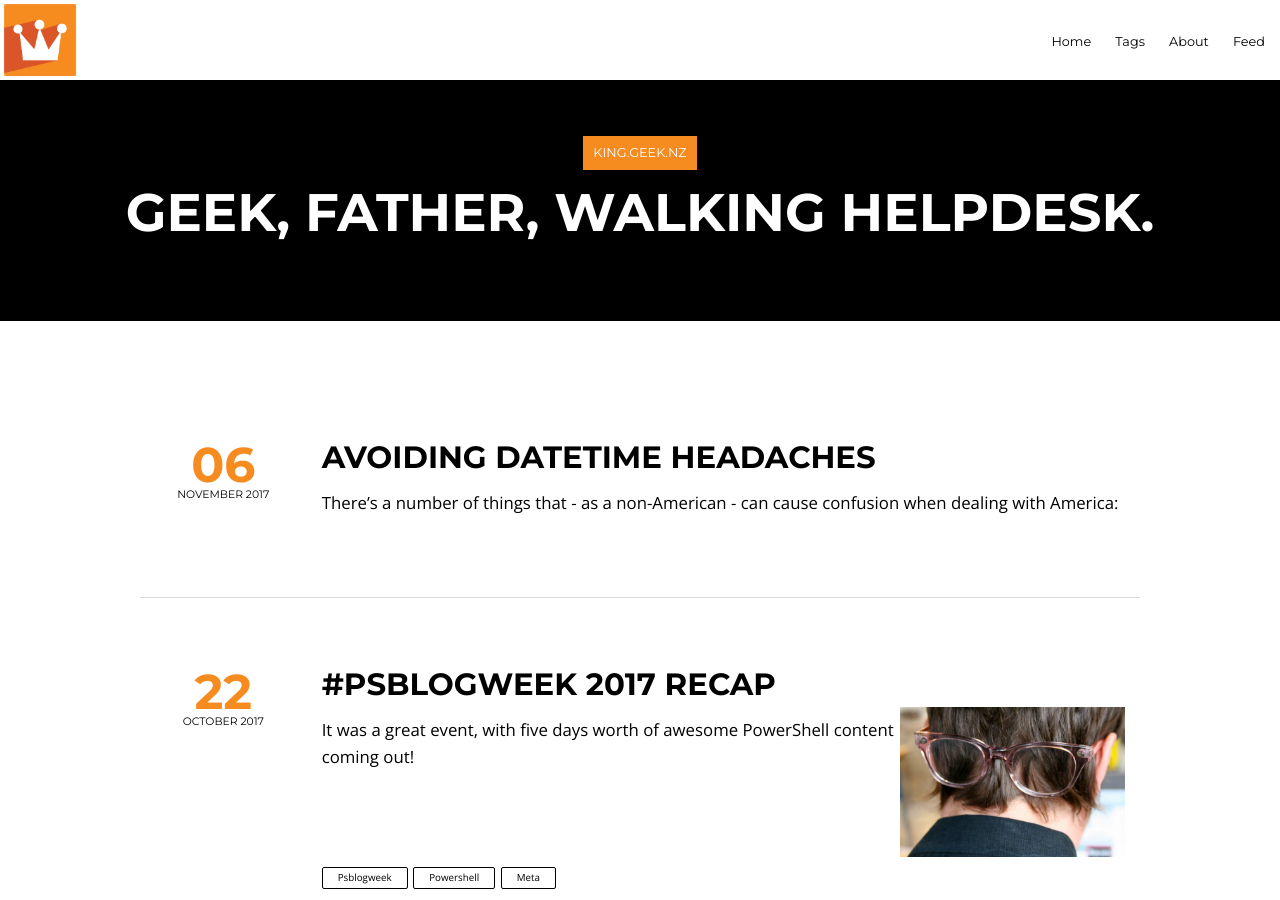
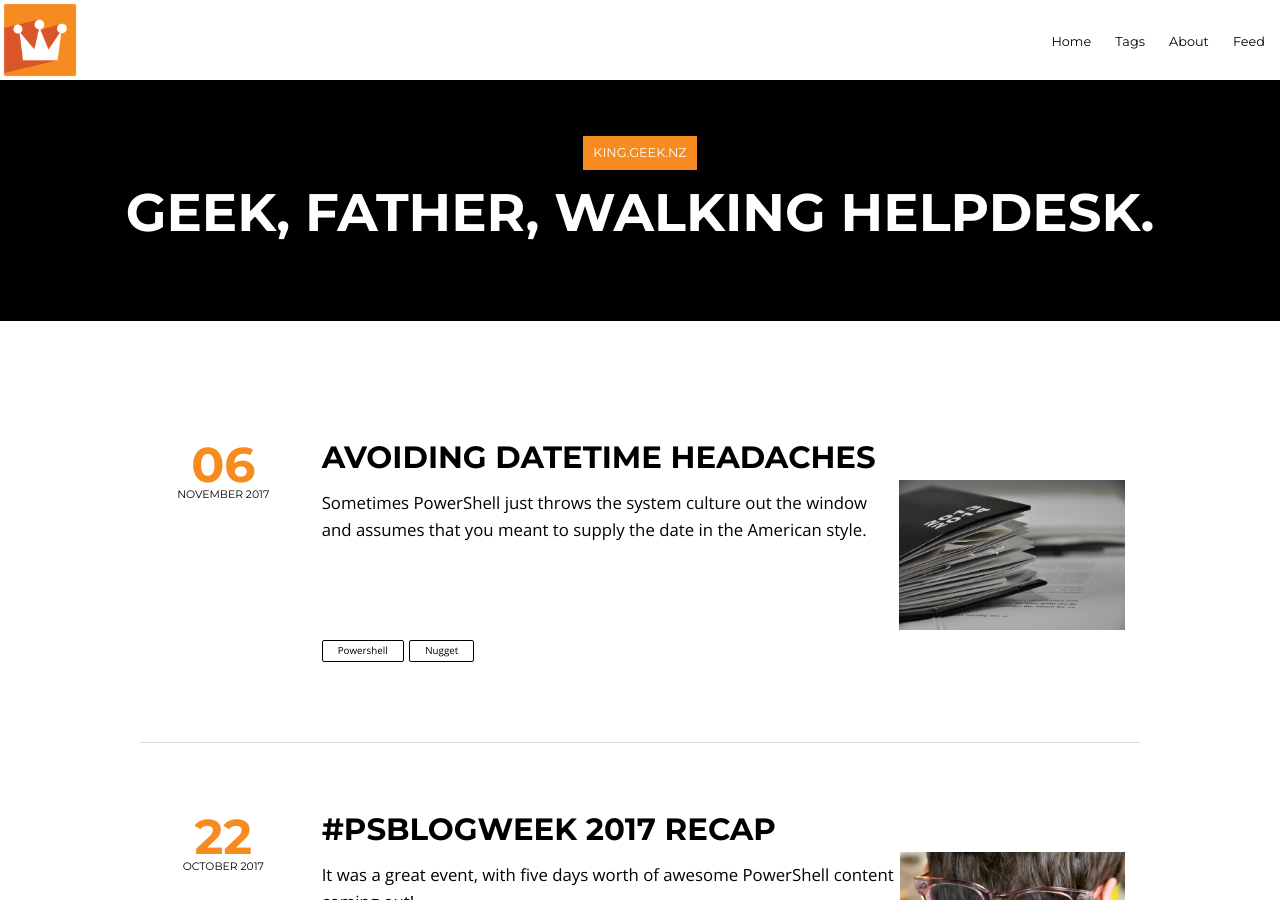
Before and after one commit to Windos/windos.github.io, a Jekyll site: the page built from index.html, in a window 1280 px wide and 900 px high. Built offline with Jekyll 4.4.1, drawn with Linux system fonts in a browser that asks for light colours; nearby versions of some CDN libraries; some web fonts are replaced; the list of posts is cut into pages by our own code.

Commit message:
Prepping for release

````diff
--- a/_posts/2017-11-06-datetime-headache.md
+++ b/_posts/2017-11-06-datetime-headache.md
@@ -1,93 +1,106 @@
 ---
-date: "2017-11-06"
-title: Avoiding DateTime Headaches
+layout: post
+title: "Avoiding DateTime Headaches"
+excerpt: "Sometimes PowerShell just throws the system culture out the window and assumes that you meant to supply the date in the American style."
+modified: 2017-11-06 21:30:00 +1300
+date: 2017-11-06 21:30:00 +1300
+tags: [powershell, nugget]
+comments: true
+image:
+ thumb: /datetime-headache/thumb.jpg
+ credit: Max Pixel (http://maxpixel.freegreatpicture.com/)
+ creditlink: http://maxpixel.freegreatpicture.com/Agenda-Pressure-Time-Plans-819288
 ---
 
-There’s a number of things that - as a non-American - can cause confusion when
+There's a number of things that - as a non-American - can cause confusion when
 dealing with America:
 
 -   Imperial rather than Metric units of measurement,
-
--   Words missing the letter ‘U,’
-
+-   Words missing the letter 'U,'
 -   Tipping,
-
 -   Backwards dates.
 
 A number of these applies to systems or software developed in America. The last
 one specifically, dates, is the subject of this short post.
 
-### When dates don’t go as planned
+### When dates don't go as planned
 
 Before getting into things, I wanted to thanks [Dan
 Blank](https://twitter.com/danblank000) for inspiring this post during a
 conversation we had on Twitter.
 
-\_TWEET\_
+<blockquote class="twitter-tweet" data-conversation="none" data-cards="hidden" data-partner="tweetdeck"><p lang="en" dir="ltr">...with the culture now changed, why is this still converting to US format? <a href="https://t.co/eeGb6eY4pi">pic.twitter.com/eeGb6eY4pi</a></p>&mdash; Dan Blank (@danblank000) <a href="https://twitter.com/danblank000/status/917328821652721665?ref_src=twsrc%5Etfw">October 9, 2017</a></blockquote>
+<script async src="https://platform.twitter.com/widgets.js" charset="utf-8"></script>
 
 As a primer for any American readers, how would you say the date: 12/10/2017?
 
-Chances are you’re saying “December 10, 2017”, but to a lot of the world this is
-actually “12 October, 2017.”
+Chances are you're saying "December 10, 2017", but to a lot of the world this is
+actually "12 October, 2017."
 
-That’s just a human reading the date out loud. You can imagine how this might
-cause some level of confusion, and even frustration, when you’re providing dates
+That's just a human reading the date out loud. You can imagine how this might
+cause some level of confusion, and even frustration, when you're providing dates
 in this format to PowerShell (as an example) and it helpfully interprets it
 incorrectly.
 
-### You’d better get cultured!
+### You'd better get cultured!
 
 Windows allows us to set the culture on our workstations. This changes the
-currency, date and other number formats. With my culture set to “en-NZ” (New
+currency, date and other number formats. With my culture set to "en-NZ" (New
 Zealand English), the system displays the date in the correct format:
 
-\__Picture of date_\_
+![Windows System Date](/images/datetime-headache/SystemDate.png)
 
 *Note for clarity that this is the 6th of November.*
 
 PowerShell will even output the date in this format when I ask for it in the
-“short date” format:
+"short date" format:
 
-\__PowerShell1_\_
+![Get-Date -Format d](/images/datetime-headache/PowerShell1.png)
 
-The trouble is that it isn’t consistent. Sometimes it just throws the system
+The trouble is that it isn't consistent. Sometimes it just throws the system
 culture out the window and assumes that you meant to supply the date in the
 American style, such as when converting a string to a datetime:
 
-\__PowerShell2_\_
+![DateTime from String - Wrong](/images/datetime-headache/PowerShell2.png)
 
-### My “solution”
+### My "solution"
 
 I use the term solution loosely, but my advice is to never assume that the
 system (PowerShell or otherwise) knows which date format is appropriate.
 
-If I’m supplying a date as a string, I always go with the unambiguous [ISO
+If I'm supplying a date as a string, I always go with the unambiguous [ISO
 8601](https://www.iso.org/iso-8601-date-and-time-format.html) date format,
 YYYY-MM-DD. To revisit the previous example, that would be:
 
-\__PowerShell3_\_
+![DateTime from String - Right, because ISO](/images/datetime-headache/PowerShell2.png)
 
-### But that’s not what I have to work with!
+### But that's not what I have to work with!
 
 Then make it so!
 
-I’m being serious, leverage PowerShell to change the date format coming from
+I'm being serious, leverage PowerShell to change the date format coming from
 your (properly localized) log files:
 
-\___PowerShell Code_\_
+```powershell
+$InputDate = '6/11/2017'
+$SplitDate = $InputDate.Split('/')
+$OutputDate = '{0}-{1:D2}-{2:D2}' -f $SplitDate[2], [int] $SplitDate[1], [int] $SplitDate[0]
+$OutputDate
+# 2017-11-06
+~~~
 
-Obviously, if you’re doing this a lot, you might consider making a function to
+Obviously, if you're doing this a lot, you might consider making a function to
 do this over a number of different scripts.
 
 ### We live in an international world
 
 I have volunteered my time to a number of American websites in the past to the
-point where I’m used to just spelling things according to the American
+point where I'm used to just spelling things according to the American
 dictionary. I tend to lean towards that as the safer option when there is a
 binary choice between American or British/New Zealand styles.
 
 However, we can all help each other by picking an unambiguous middle ground
 where they exist, such as the ISO 8601 dates.
 
-This helps to ensure readers (from anywhere in the world) can parse what we’re
+This helps to ensure readers (from anywhere in the world) can parse what we're
 writing with ease and avoids confusion or misunderstandings.
````
